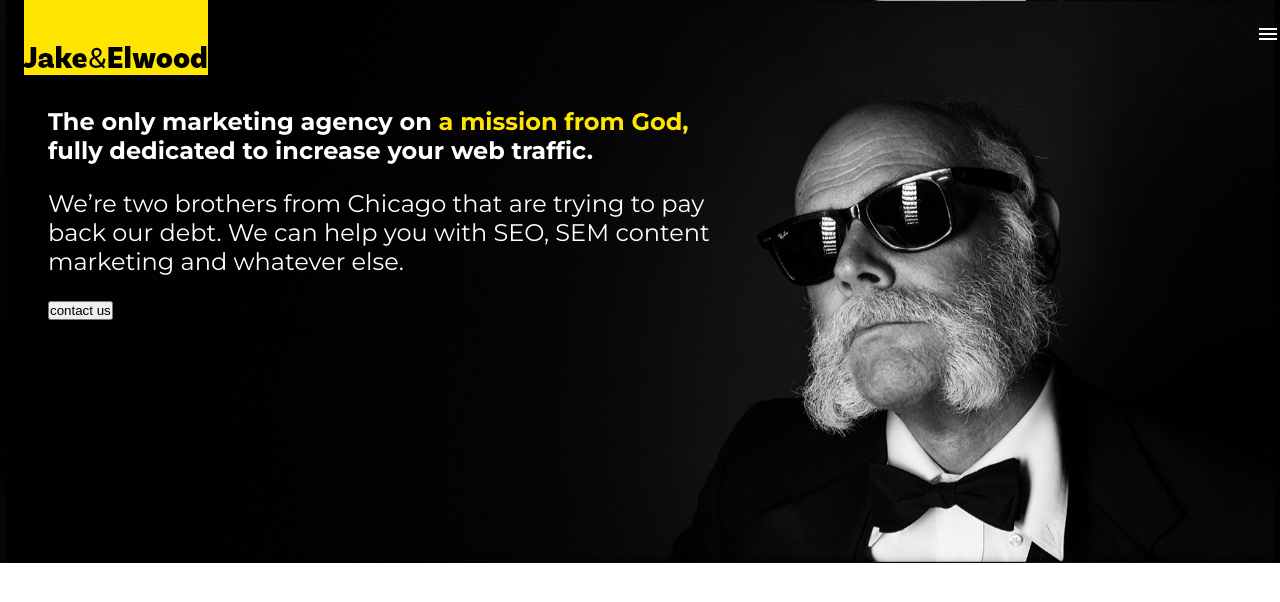
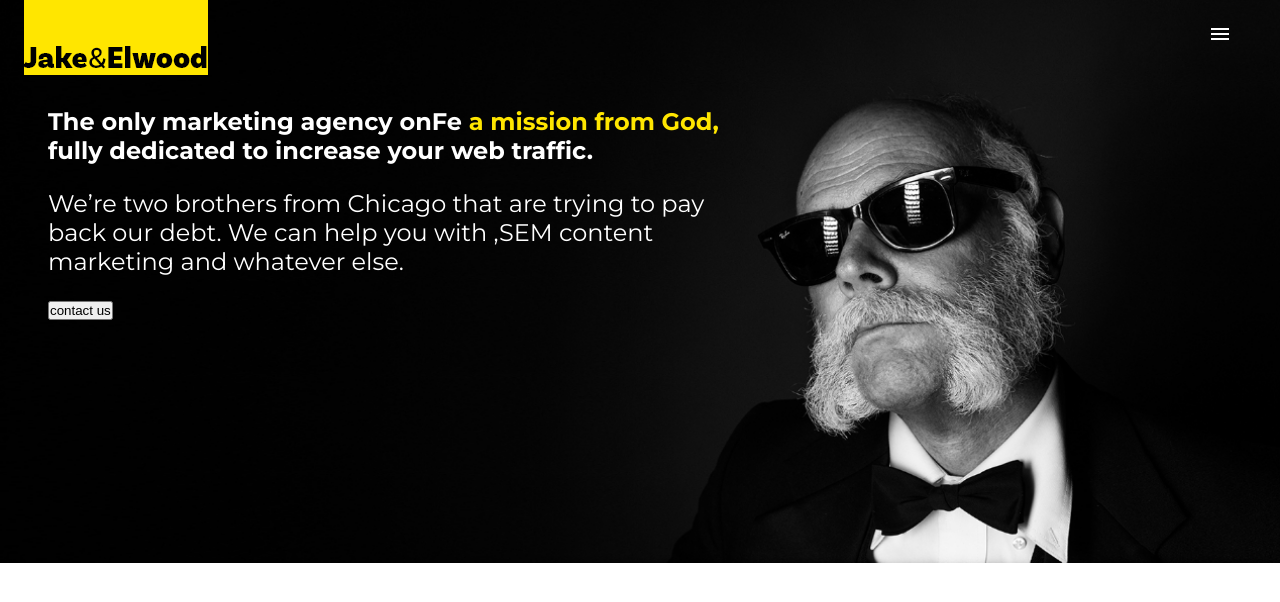
Before and after one commit to KaviruN/Jake-Elwood, a plain HTML site: page home.html in a window 1280 px wide. Drawn offline with Linux system fonts and the light colour scheme.

Commit message:
update grid layout styles and fix text formatting issues in home.html

```diff
--- a/APP/scss/layout/_grid.scss
+++ b/APP/scss/layout/_grid.scss
@@ -1,4 +1,4 @@
-@use '../util' as u;
+@use "../util" as u;
 
 .grid {
   display: grid;
@@ -8,7 +8,6 @@
     "main"
     "footer";
 
-
   &__main {
     display: flex;
     flex-direction: column;
@@ -16,6 +15,10 @@
     background-image: url("../../APP/img/hero-bg.jpg");
     background-position: center;
     min-height: 61vh;
+    background-size: cover;
+    background-repeat: no-repeat;
+
+
     &-nav {
       display: flex;
       justify-content: space-between;
@@ -28,6 +31,10 @@
         padding-top: u.em(25);
         margin-left: 1em;
       }
+
+      &--menu {
+        margin-right: 2em;
+      }
     }
     &-content {
       padding: 2em 3em;
@@ -35,7 +42,7 @@
       min-height: 61vh;
       width: 60%;
 
-        &--yellow{
+      &--yellow {
         color: var(--yellow);
       }
 
@@ -44,9 +51,6 @@
         color: white;
         margin-bottom: 1em;
       }
-
-
     }
   }
-
 }
--- a/home.html
+++ b/home.html
@@ -36,7 +36,7 @@
         <div class="grid__main-content">
           <p>
             <strong
-              >The only marketing agency on
+              >The only marketing agency onFe
               <span class="grid__main-content--yellow"
                 >a mission from God,</span
               >
@@ -45,7 +45,7 @@
           </p>
           <p>
             We’re two brothers from Chicago that are trying to pay back our
-            debt. We can help you with SEO, SEM content marketing and whatever
+            debt. We can help you with ,<strong></strong>SEM content marketing</strong> and whatever
             else.
           </p>
           <button class="grid__main-content--btn">contact us</button>
```
Also changed, not shown: dist/css/style.css, 1 other file. Lines whose indentation alone changed are shown as unchanged.
